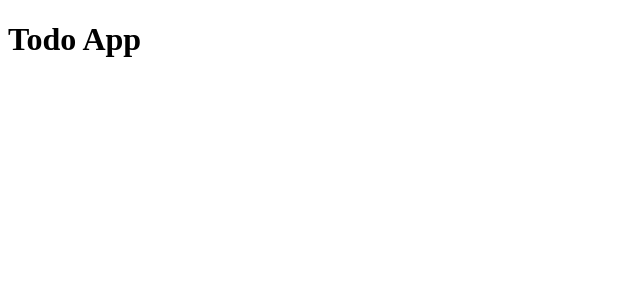
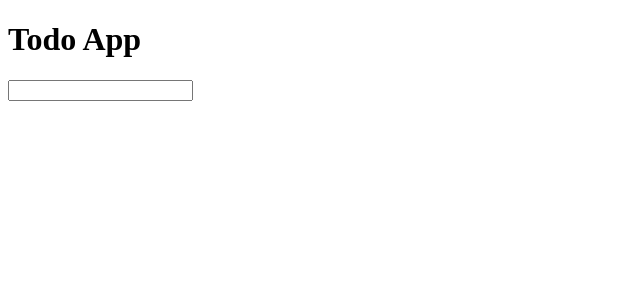
Before and after one commit to ShoheiTakei/todo-app, a React (Vite) app: page / in a window 1280 px wide. Shown: the top 300 px of the page, without its empty margins (0-640 px from the left). Built offline with nearby package versions, Linux system fonts and the light colour scheme.

Commit message:
add form.jsx

```diff
--- a/src/app.jsx
+++ b/src/app.jsx
@@ -1,6 +1,12 @@
+import React from 'react'
+import Form from './form'
+
 const App = () => {
   return (
-    <h1>Todo App</h1>
+    <React.Fragment>
+      <h1>Todo App</h1>
+      <Form/>
+    </React.Fragment>
   )
 }
 
--- /dev/null
+++ b/src/form.jsx
@@ -0,0 +1,9 @@
+const Form = () => {
+  return (
+    <form action="">
+      <input type="text" />
+    </form>
+  )
+}
+
+export default Form;
```
